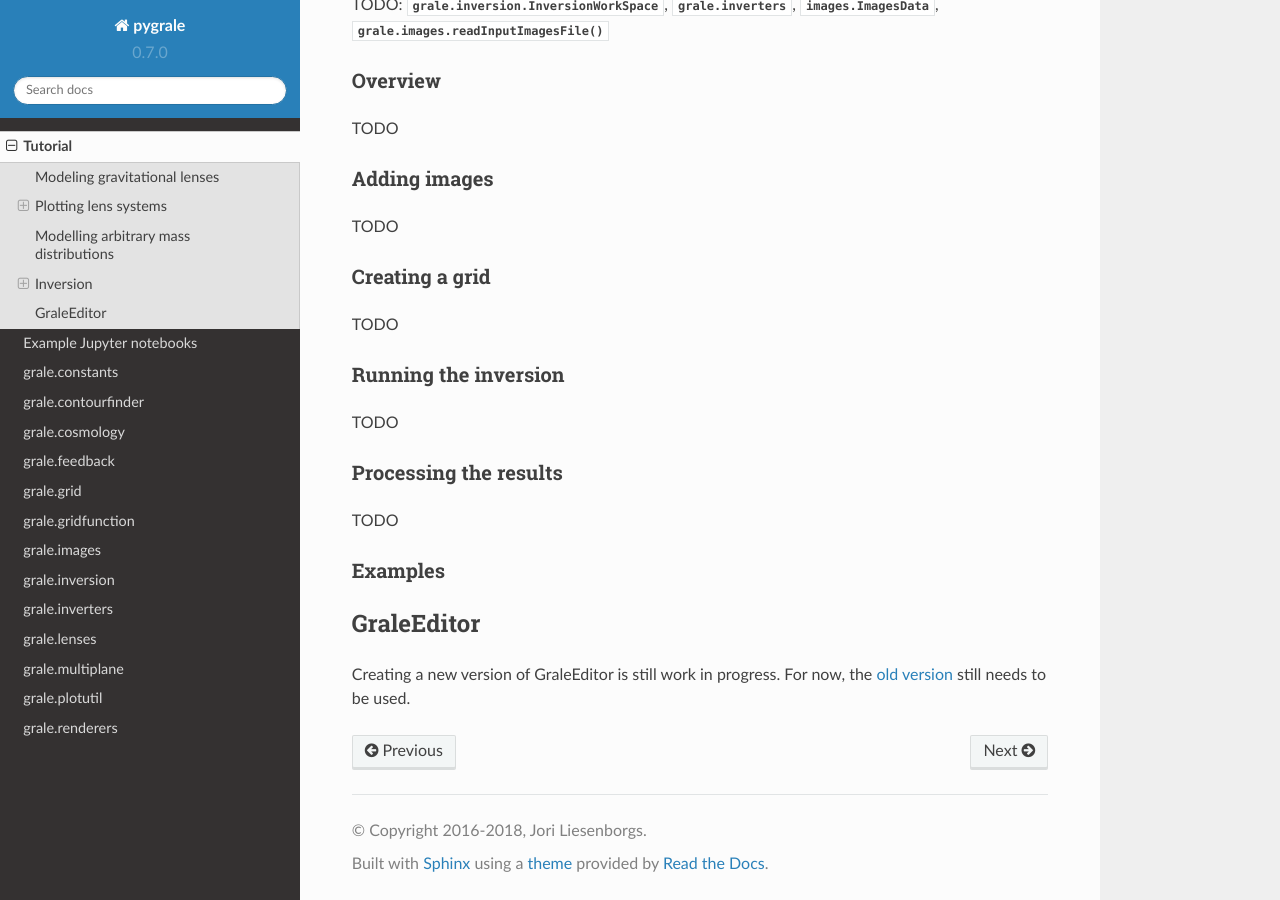
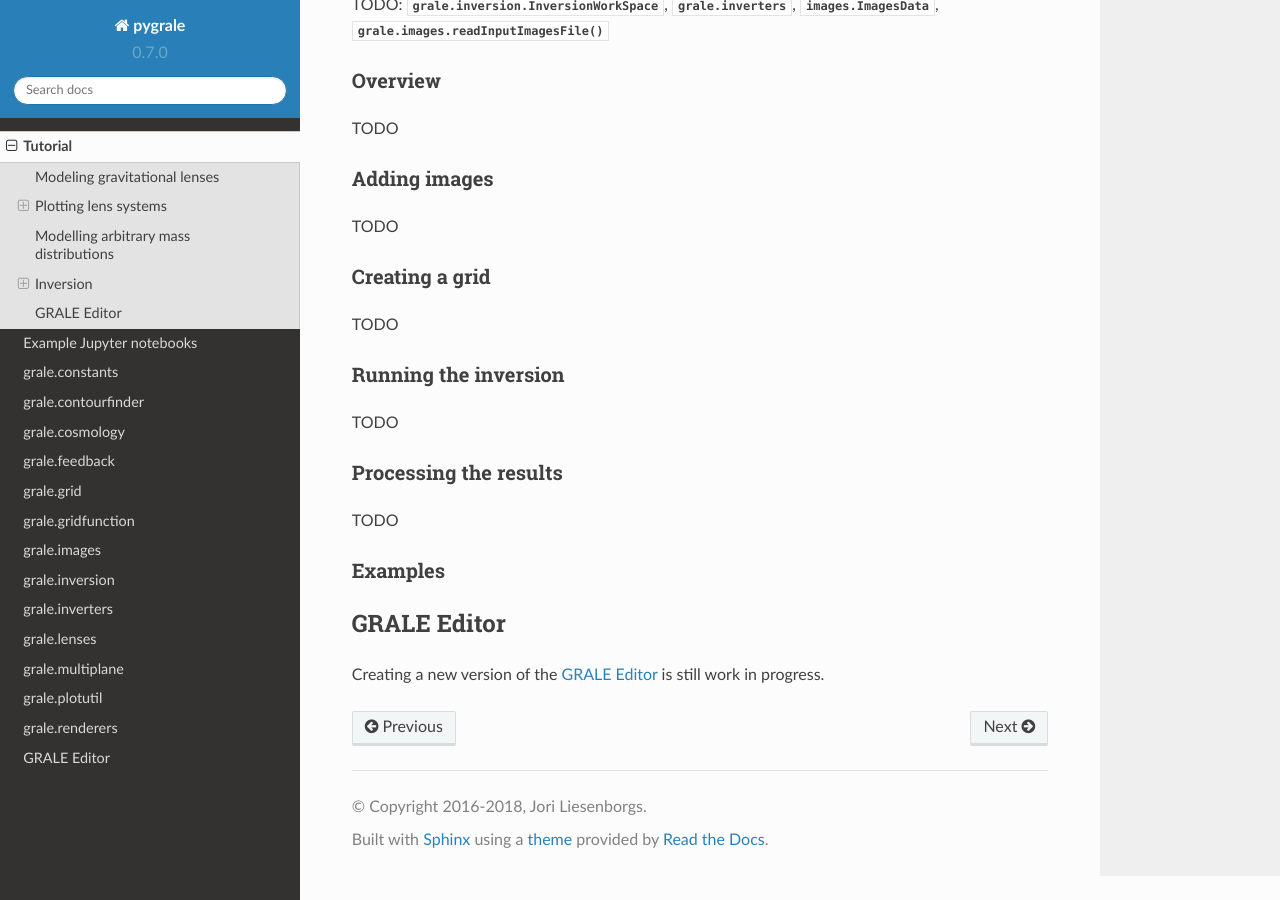
Before and after one commit to j0r1/GRALE2, a Sphinx documentation site: the page built from pygrale/doc/source/tutorial.rst, in a window 1280 px wide and 900 px high, scrolled down 13015 px. Built offline with Sphinx 7.4.7, drawn with Linux system fonts in a browser that asks for light colours; some of the changed lines change nothing that is shown.

Commit message:
Added some very basic notes about the grale_editor program
At this point, mainly for myself to keep track of some things

```diff
--- /dev/null
+++ b/pygrale/doc/source/grale_editor.rst
@@ -0,0 +1,80 @@
+.. _graleeditor:
+
+GRALE Editor
+============
+
+TODO: for now these are just some very basic notes, mainly for myself. Needs
+much cleaning up.
+
+Command line
+------------
+
+Usage::
+
+    grale_editor [arguments]
+
+
+Argument ends with
+
+ - .json: loads scene if first argument, adds to existing scene if not the
+   first argument
+ - .png or .jpg: adds image layer with this image
+ - .fits: adds fits layer for this file
+ - .imgdat or .imgdata: adds the information for the images data file.
+   By default, all images are added into a single image layer. By
+   specifying a number followed by a comma and then the file name, that
+   specific image is loaded into an image layer. If the number is negative,
+   each image in the file is added as a separate image layer.
+
+If the argument is just ``.``, an empty points layer is added.
+
+Keyboard and mouse controls
+---------------------------
+
+Single click:
+   - mouse on point: toggles point selection
+   - adds point if points layer is active, match point if FITS/image
+     layer is active
+   - clears selected points unless ctrl is pressed
+
+If points layer active, and left mouse press and move:
+   - if not on point: draws line along which points
+     will be added when mouse is no longer held,
+     triangles will be added as well. Interior points
+     will be included in triangulation
+   - if on point, that point will be moved. If control
+     is pressed as well, other selected points will
+     be moved as well
+
+Right-click and move: select points/match points
+
+Right-click:
+ - on point: bring up dialog allowing you to set specific
+   coordinates, time delay info and point group name
+ - on FITS image: bring up dialog allowing you to change center and
+   min/max value for the brightness scale
+
+Double click point/match point: allows to edit point group name or match
+point name
+
+Double click elsewhere:
+ - If FITS layer active: center on that point
+ - If image layer active: match image to visible FITS layer
+ - If points layer active: start contour finder based on what's visible
+   around the clicked position.
+
+Control-delete: remove selected triangles
+
+Shift-delete: remove selected points, and affected triangles
+
+Control-C: copy
+
+Control-X: cut
+
+Control-Z: undo
+
+Shift-Control-Z: redo
+
+Double click on layer in list widget: make that layer active
+
+Right click on layer in list widget: popup menu with options
--- a/pygrale/doc/source/index.rst
+++ b/pygrale/doc/source/index.rst
@@ -67,3 +67,4 @@
    grale_multiplane.rst
    grale_plotutil.rst
    grale_renderers.rst
+   grale_editor.rst
--- a/pygrale/doc/source/tutorial.rst
+++ b/pygrale/doc/source/tutorial.rst
@@ -382,9 +382,7 @@
 Examples
 ^^^^^^^^
 
-GraleEditor
------------
+GRALE Editor
+------------
 
-Creating a new version of GraleEditor is still work in progress. For now, the
-`old version <http://research.edm.uhasselt.be/jori/page/Physics/GraleV1.html>`_ still
-needs to be used.
+Creating a new version of the :ref:`graleeditor` is still work in progress.
```
